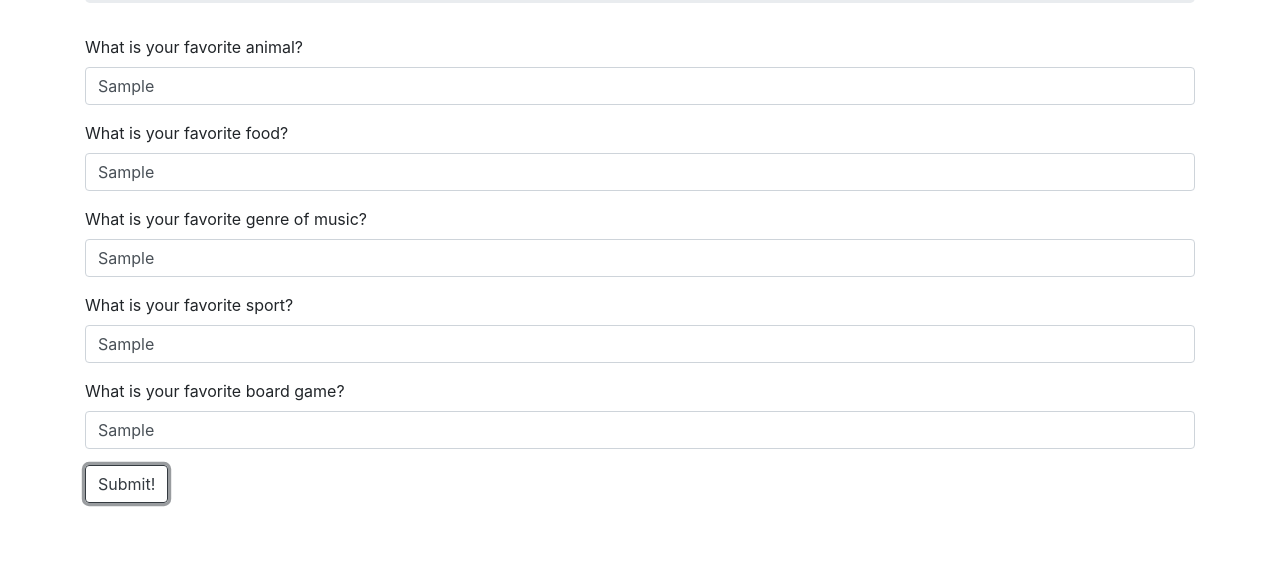
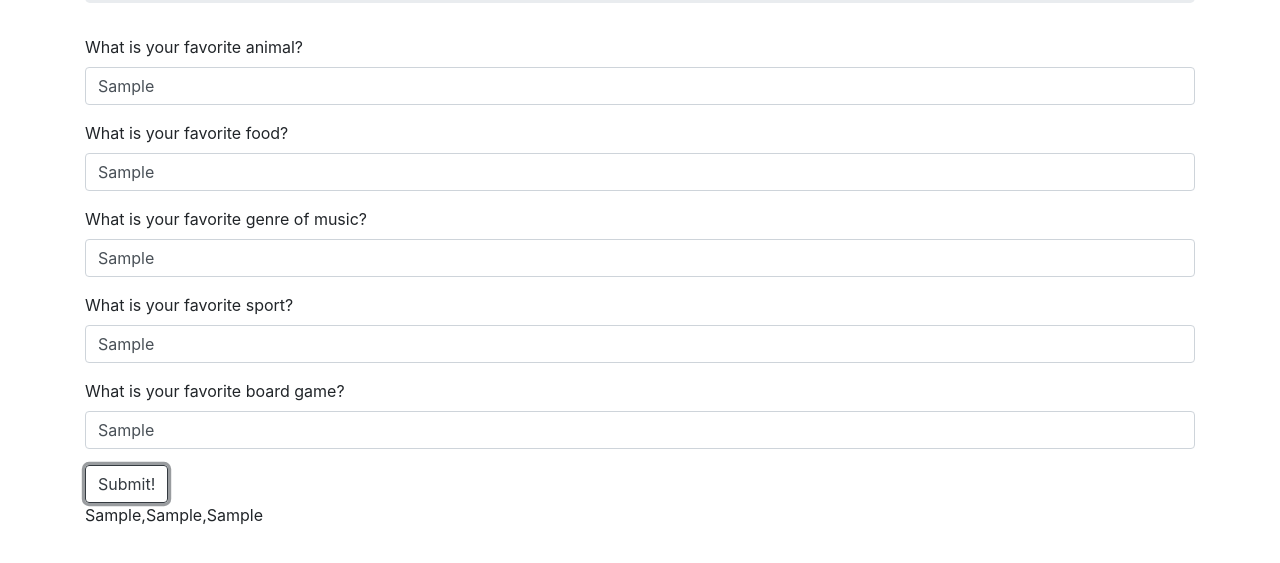
Before and after one commit to azzurri80/fav, a plain HTML site: page index.html in a window 1280 px wide. Both pictures are taken after typing "Sample", "Sample", "Sample", "Sample", "Sample" into the empty fields and a click on the button "Submit!". Shown: the part 181-744 px from the top of the page. Drawn offline with nearby package versions, Linux system fonts and the light colour scheme.

Commit message:
create new array and display array on html

```diff
--- a/css/styles.css
+++ b/css/styles.css
@@ -0,0 +1,3 @@
+#output {
+  display: none;
+}
--- a/index.html
+++ b/index.html
@@ -35,6 +35,11 @@
             </div>
             <button type="submit" class="btn btn-outline-dark">Submit!</button>
       </form>
+      <div id="output">
+        <ul>
+
+        </ul>
+      </div>
     </div>
   </body>
 </html>
--- a/js/scripts.js
+++ b/js/scripts.js
@@ -12,6 +12,11 @@ $(document).ready(function() {
       userInput[3] = [$("input#sport").val()];
       userInput[4] = [$("input#game").val()];
 
-    alert(userInput);
+    var cloneUserInput = [];
+      cloneUserInput.push(userInput[1]);
+      cloneUserInput.push(userInput[0]);
+      cloneUserInput.push(userInput[2]);
+
+    $("#output").append().text(cloneUserInput).show();
   });
 });
```
